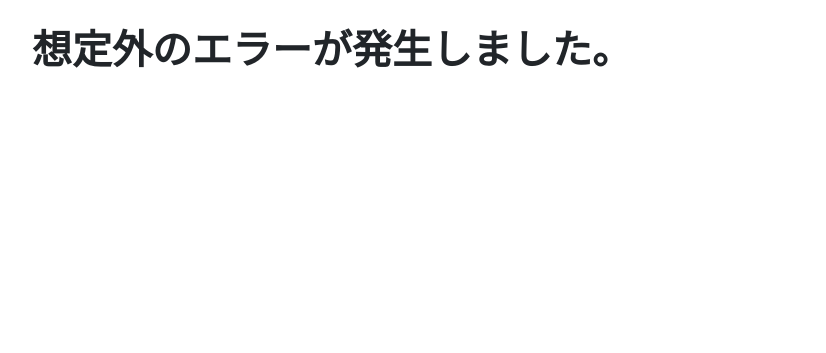
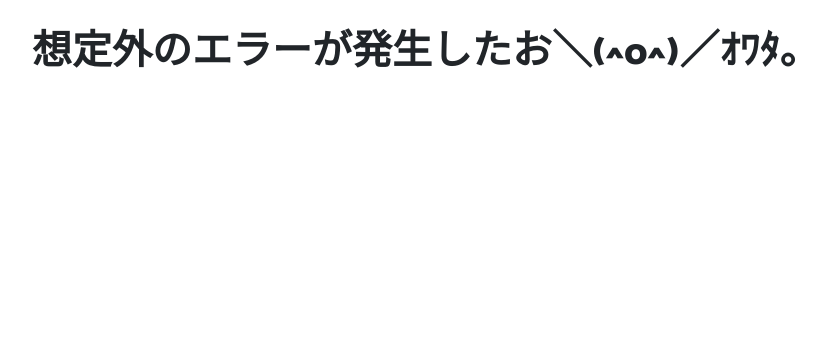
Before and after one commit to kanyamo/diary, a Django app: template diary/templates/500.html in a window 1280 px wide. Shown: the part 67-420 px from the top of the page, without its empty margins (50-876 px from the left). Run offline with Django 4.2, Linux system fonts and the light colour scheme; the template is opened without the code that fills it, so the values that code supplies are empty; some libraries are stand-ins or nearby versions.

Commit message:
エラーメッセージを変更

```diff
--- a/diary/templates/500.html
+++ b/diary/templates/500.html
@@ -6,7 +6,7 @@
 <div class="container">
     <div class="row">
         <div class="my-div-style w-100">
-            <h1>想定外のエラーが発生しました。</h1>
+            <h1>想定外のエラーが発生したお＼(^o^)／ｵﾜﾀ。</h1>
         </div>
     </div>
 </div>
```
